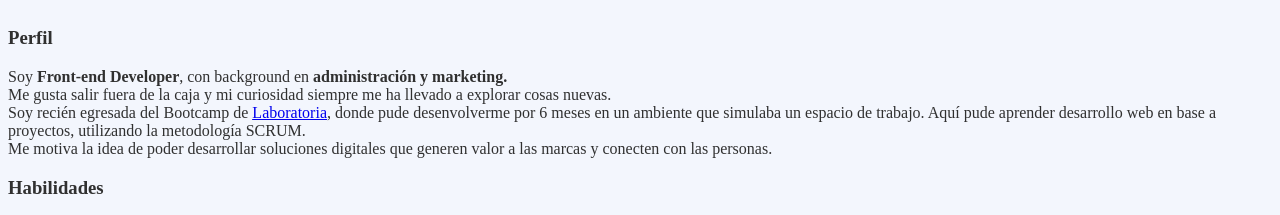
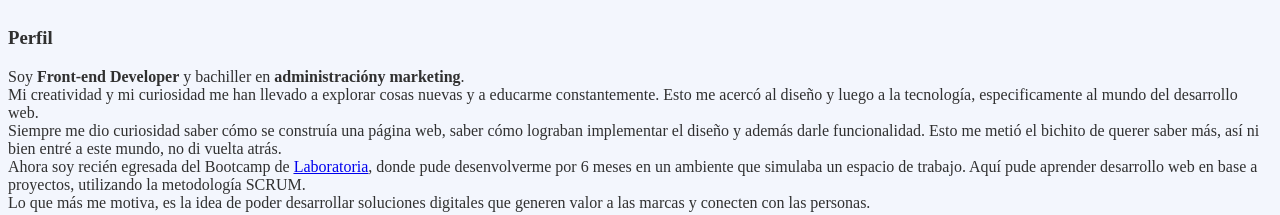
Before and after one commit to pierinamont/portfolio, a Vue app in the folder my-portfolio/: page / in a window 1280 px wide. Shown: the part 521-736 px from the top of the page. Built offline with nearby package versions, Linux system fonts and the light colour scheme.

Commit message:
se modifico perfil

```diff
--- a/my-portfolio/src/components/About.vue
+++ b/my-portfolio/src/components/About.vue
@@ -18,18 +18,23 @@
       <div class="lg:max-w-xl lg:mr-12">
         <h3 class="text-2xl font-bold mb-4 lg:mr-36">Perfil</h3>
         <p class="mb-8">
-          Soy <strong>Front-end Developer</strong>, con background en
-          <strong>administración y marketing.</strong><br>
-          Me gusta salir fuera de la caja y mi curiosidad siempre me ha llevado a
-          explorar cosas nuevas. <br>
-          Soy recién egresada del Bootcamp de
-          <u><a href="https://www.laboratoria.la/" target="_blank">Laboratoria</a></u>, donde
+          Soy <strong class="text-blue">Front-end Developer</strong> y
+          bachiller en
+          <strong class="text-blue">administracióny marketing</strong>.<br>
+          Mi creatividad y mi curiosidad me han llevado a explorar cosas nuevas y a
+          educarme constantemente. Esto me acercó al diseño y luego a la tecnología,
+          especificamente al mundo del desarrollo web. <br>
+          Siempre me dio curiosidad saber cómo se construía una página web, saber cómo
+          lograban implementar el diseño y además darle funcionalidad. Esto me metió
+          el bichito de querer saber más, así ni bien entré a este mundo, no di vuelta
+          atrás.<br>
+          Ahora soy recién egresada del Bootcamp de
+          <u class="text-blue"><a href="https://www.laboratoria.la/" target="_blank">Laboratoria</a></u>, donde
           pude desenvolverme por 6 meses en un ambiente que simulaba un espacio de
           trabajo. Aquí pude aprender desarrollo web en base a proyectos, utilizando
           la metodología SCRUM.<br>
-          Me motiva la idea de poder desarrollar soluciones digitales que generen valor a las marcas
-          y conecten con las personas.
-
+          Lo que más me motiva, es la idea de poder desarrollar soluciones digitales
+          que generen valor a las marcas y conecten con las personas.
         </p>
       </div>
 
```
